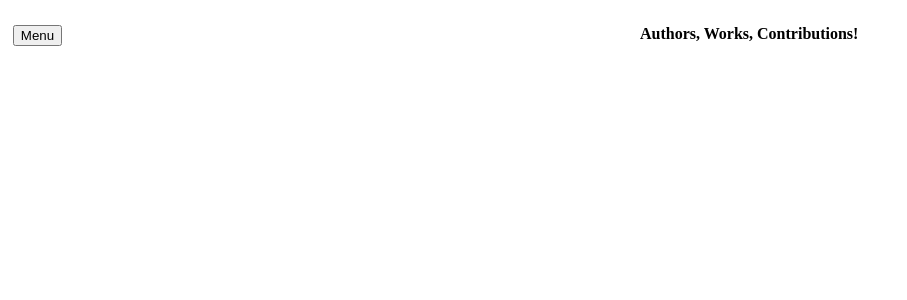
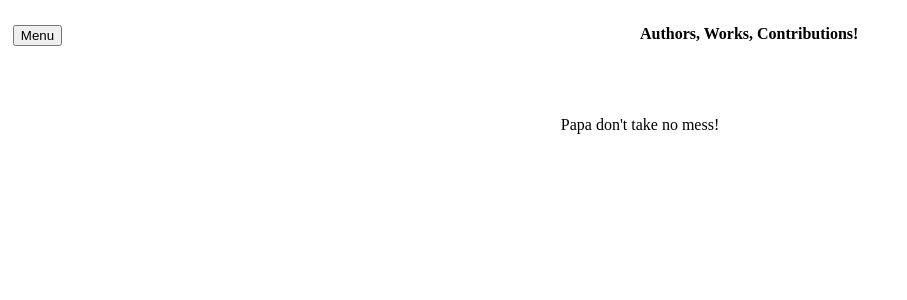
Before and after one commit to mmaustin/community-novel, a React (Create React App) app in the folder cn-client/: page /get-contribution/1 in a window 1280 px wide. Shown: the top 300 px of the page, without its empty margins (0-907 px from the left). Built offline with nearby package versions, Linux system fonts and the light colour scheme.

Commit message:
added a route to single contribution component in App file

```diff
--- a/cn-client/src/App.js
+++ b/cn-client/src/App.js
@@ -9,6 +9,7 @@ import { UpdateAuthor } from './features/authors/UpdateAuthor';
 import { WorksList } from './features/works/WorksList';
 import { SingleWorkPage } from './features/works/SingleWorkPage';
 import { ContributionsList } from './features/contributions/ContributionsList';
+import { SingleContribution } from './features/contributions/SingleContribution';
 
 const App = () => {
   return (
@@ -23,6 +24,7 @@ const App = () => {
           <Route exact path='/update-author/:authorId' element={<UpdateAuthor />} />
           <Route exact path='/get-work/:workId' element={<SingleWorkPage />} />
           <Route exact path='/all-contributions' element={< ContributionsList />} />
+          <Route exact path='/get-contribution/:contributionId' element={< SingleContribution />} />
         </Routes>
     </Router>
   );
--- a/cn-client/src/features/contributions/SingleContribution.js
+++ b/cn-client/src/features/contributions/SingleContribution.js
@@ -14,6 +14,7 @@ export const SingleContribution = () => {
 
     return(
         <>
+            <p>Papa don't take no mess!</p>
         </>
     )
 }
```
